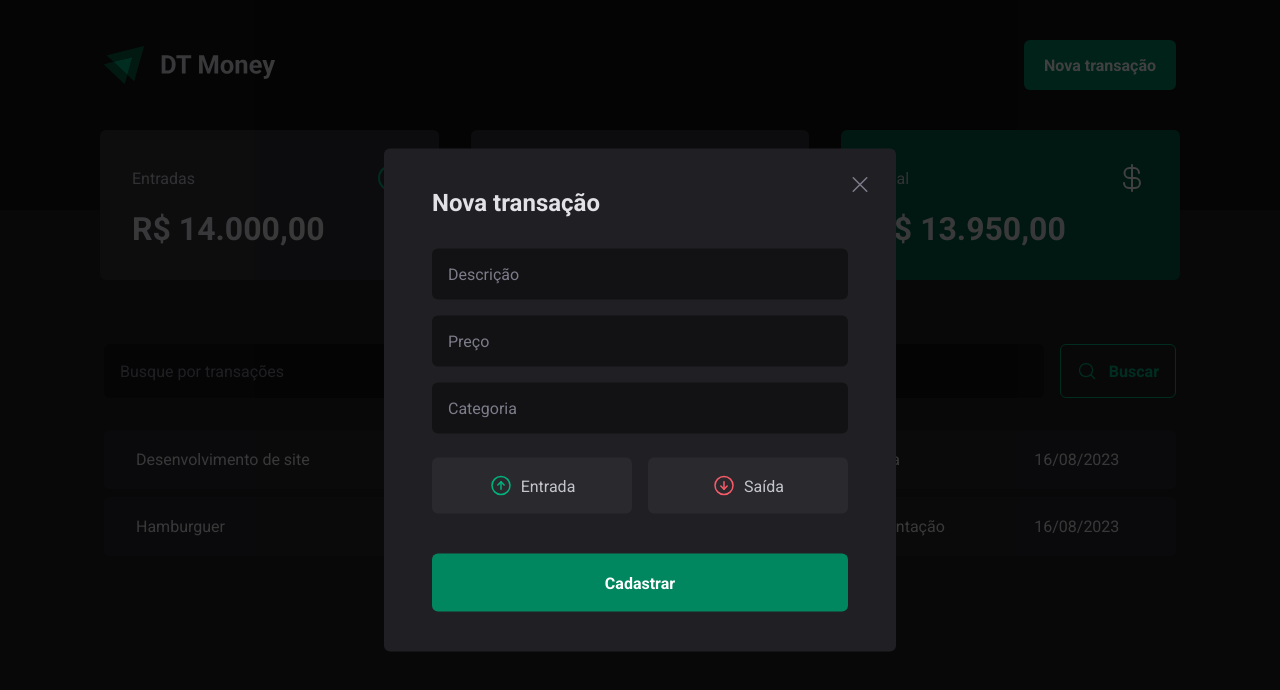
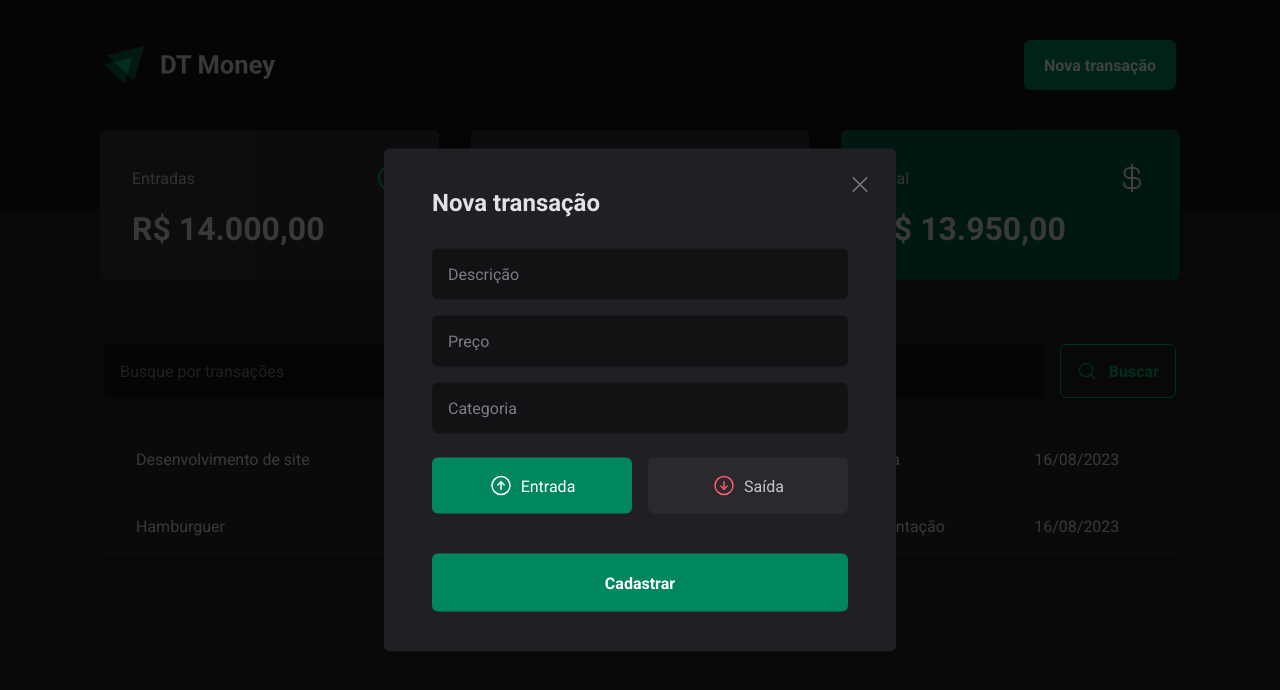
Before and after one commit to MatDev435/dt-money, a React (Vite) app: page / in a window 1280 px wide. Both pictures are taken after a click on the button "Nova transação". Shown: the top 690 px of the page. Built offline with nearby package versions, Linux system fonts and the light colour scheme; data requests are answered from the project's data file.

Commit message:
Lógica do fomulário de criação de uma nova transição finalizada

```diff
--- a/src/components/NewTransactionModal/index.tsx
+++ b/src/components/NewTransactionModal/index.tsx
@@ -2,14 +2,14 @@
 import { Close, Content, Overlay, TransactionType, TransactionTypeButton } from './styles'
 import { X, ArrowCircleUp, ArrowCircleDown } from 'phosphor-react'
 import * as z from 'zod'
-import { useForm } from 'react-hook-form'
+import { useForm, Controller } from 'react-hook-form'
 import { zodResolver } from '@hookform/resolvers/zod'
 
 const newTransactionFormSchema = z.object({
     description: z.string(),
     price: z.number(),
     category: z.string(),
-    // type: z.enum(['income', 'outcome'])
+    type: z.enum(['income', 'outcome'])
 })
 
 type NewTransactionFormInputs = z.infer<typeof newTransactionFormSchema>
@@ -18,9 +18,13 @@
     const {
         register,
         handleSubmit,
+        control,
         formState: { isSubmitting }
     } = useForm({
-        resolver: zodResolver(newTransactionFormSchema)
+        resolver: zodResolver(newTransactionFormSchema),
+        defaultValues: {
+            type: 'income'
+        }
     })
 
     async function handleCreateNewTransaction(data: NewTransactionFormInputs) {
@@ -61,7 +65,15 @@
                         {...register('category')}
                     />
 
-                    <TransactionType>
+                    <Controller
+                        control={control}
+                        name='type'
+                        render={({ field }) => {
+                            return (
+                                <TransactionType
+                                    onValueChange={field.onChange}
+                                    value={field.value}
+                                >
                                     <TransactionTypeButton variant='income' value='income'>
                                         <ArrowCircleUp size={24} />
                                         Entrada
@@ -72,6 +84,10 @@
                                         Saída
                                     </TransactionTypeButton>
                                 </TransactionType>
+                            )
+                        }}
+                    />
+
 
                     <button type='submit' disabled={isSubmitting}>Cadastrar</button>
                 </form>
```
Lines whose indentation alone changed are shown as unchanged.
